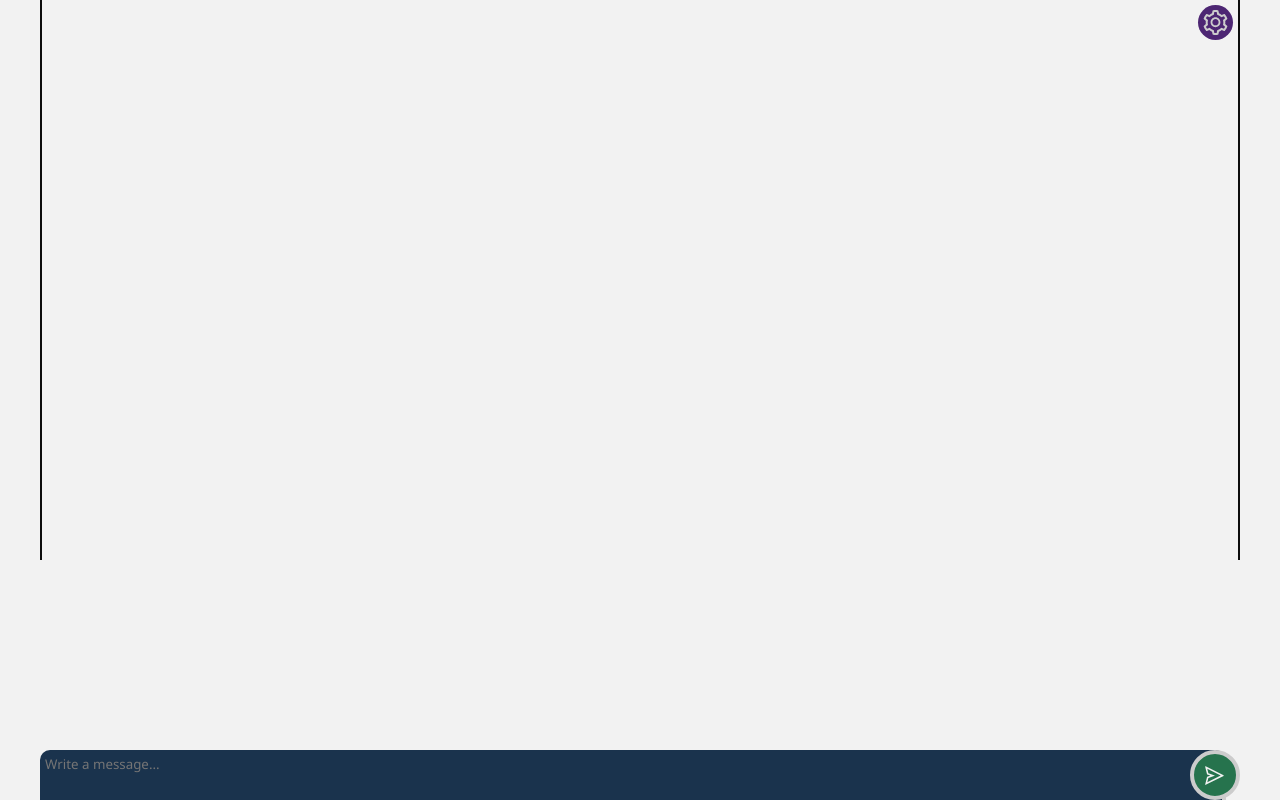
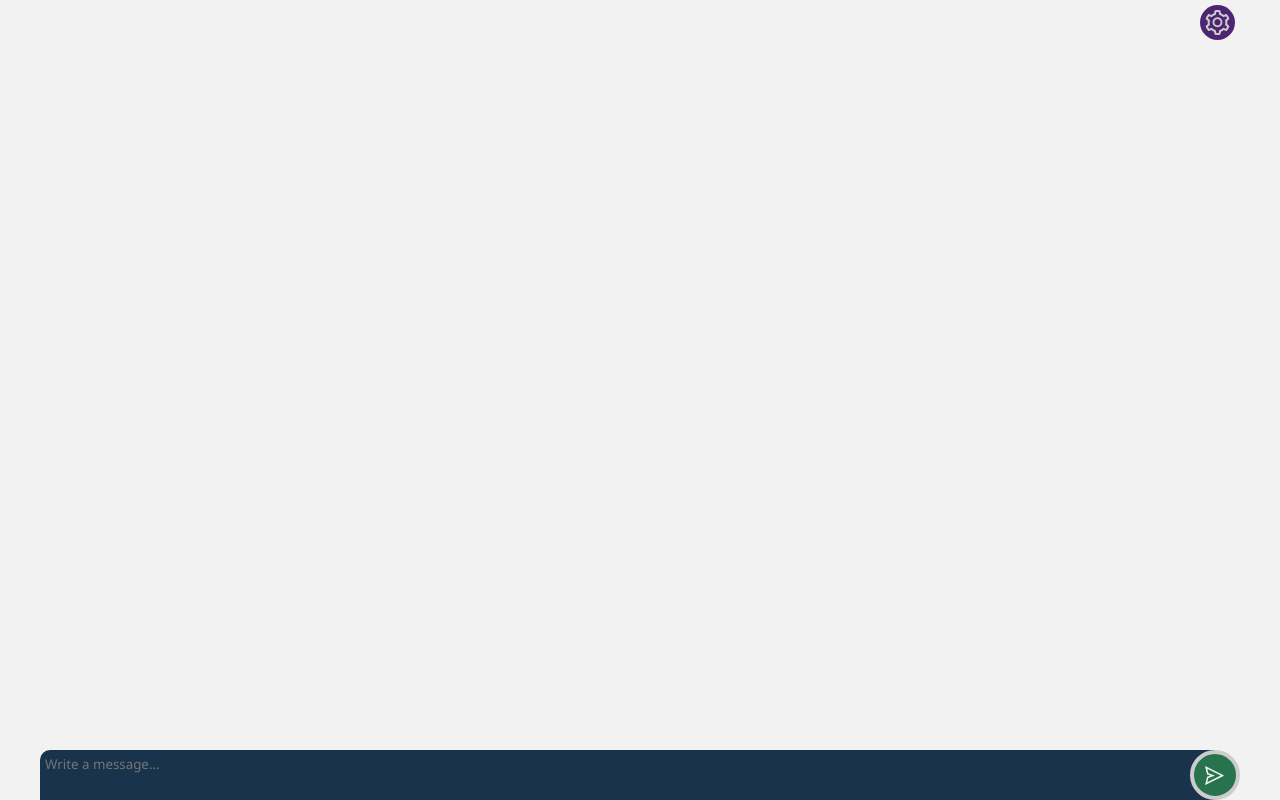
Before and after one commit to jposawa/chat-test, a React (Vite) app: page / in a window 1280 px wide. Built offline with nearby package versions, Linux system fonts and the light colour scheme.

Commit message:
Visual revamp

```diff
--- a/src/components/MessageSender/MessageSender.jsx
+++ b/src/components/MessageSender/MessageSender.jsx
@@ -86,6 +86,7 @@ export const MessageSender = ({ className }) => {
             style={{
               height: calcTextareaHeight(currentMessage),
               paddingRight: shouldEnterSend ? "0.5rem" : "5rem",
+              "--btnMultiplier": shouldEnterSend ? 0 : 1,
             }}
           />
 
@@ -98,8 +99,6 @@ export const MessageSender = ({ className }) => {
           </Button>
         </form>
       </section>
-
-
     </>
   );
 };
--- a/src/components/MessageSender/MessageSender.module.scss
+++ b/src/components/MessageSender/MessageSender.module.scss
@@ -52,15 +52,14 @@
     }
 
     & > textarea {
-      --rightBorderRadius: 100px;
+      --topBorderRadius: 10px;
+      --widthOffset: calc(var(--buttonSize) * var(--btnMultiplier, 1));
 
       position: relative;
-      width: calc(100% - (var(--buttonSize) / 3.5));
-      // width: 100%;
+      width: calc(100% - (var(--widthOffset) / 2));
       max-height: 100%;
       min-height: var(--buttonSize);
       padding: 0.5rem;
-      // margin: 0 auto;
       resize: none;
       z-index: 7;
       outline: none;
@@ -68,22 +67,17 @@
       color: var(--whiteColor);
       transition: all var(--defaultTransitionTime) linear;
       border: none;
-      // border-right: 1rem solid red;
-      border-bottom-left-radius: 0;
-      border-top-left-radius: 10px;
-      border-top-right-radius: 10px;
-      border-bottom-right-radius: 0;
-      border-right: 4px solid var(--borderChosenColor, rgba(0, 0, 0, 0));
+      border-radius: 0;
+      border-top-left-radius: var(--topBorderRadius);
+      border-top-right-radius: calc(
+        var(--topBorderRadius) - var(--widthOffset)
+      );
     }
 
     @media screen and (min-width: $desktopBreakpoint) {
       & > button {
         border-radius: 50%;
       }
-
-      // & > textarea {
-      //   // width: calc(100% - (var(--buttonSize) / 1.1));
-      // }
     }
   }
 }
--- a/src/components/MessagesList/MessagesList.module.scss
+++ b/src/components/MessagesList/MessagesList.module.scss
@@ -10,9 +10,11 @@
   overflow: visible;
 
   .settingsCallerContainer {
+    position: relative;
     width: 100%;
     padding: 0.5rem;
     @include dFlex(row, flex-end);
+    z-index: 4;
 
     button {
       --size: 3.5rem;
@@ -33,23 +35,25 @@
   }
 
   .messagesContainer {
-    border-bottom: none;
+    position: relative;
     width: 100%;
-    overflow: auto;
-    @include dFlex(column);
+    padding: 0.5rem;
+    @include dFlex(column, flex-start);
     align-items: flex-start;
     gap: 0.5rem;
+    z-index: 8;
+    overflow: auto;
+
     & > span {
       position: relative;
-      margin-left: 0.5rem;
       padding: 0.4rem 0.6rem;
-      min-width: 20%;
+      min-width: max(20%, 10rem);
       max-width: 70%;
       border-radius: 5px;
+      z-index: 9;
 
       & > dl {
         position: relative;
-        z-index: 2;
       }
 
       & > span {
@@ -61,10 +65,4 @@
       }
     }
   }
-
-  @media screen and (min-width: $desktopBreakpoint) {
-    border: 2px solid var(--containerBorderColor);
-    border-top: none;
-    border-bottom: none;
-  }
 }
```
